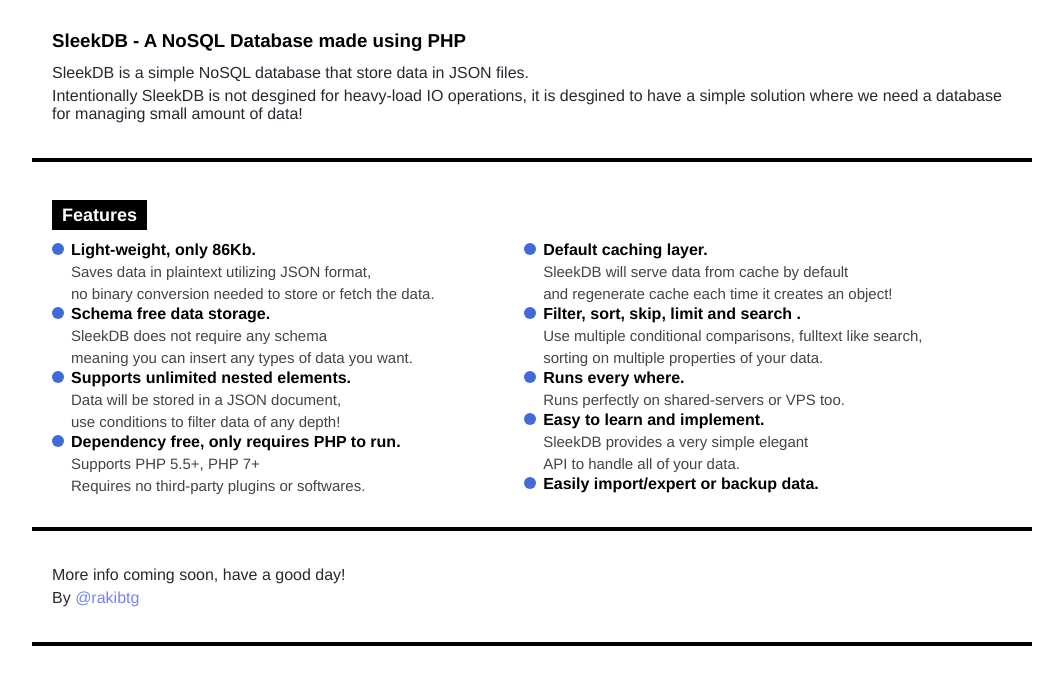
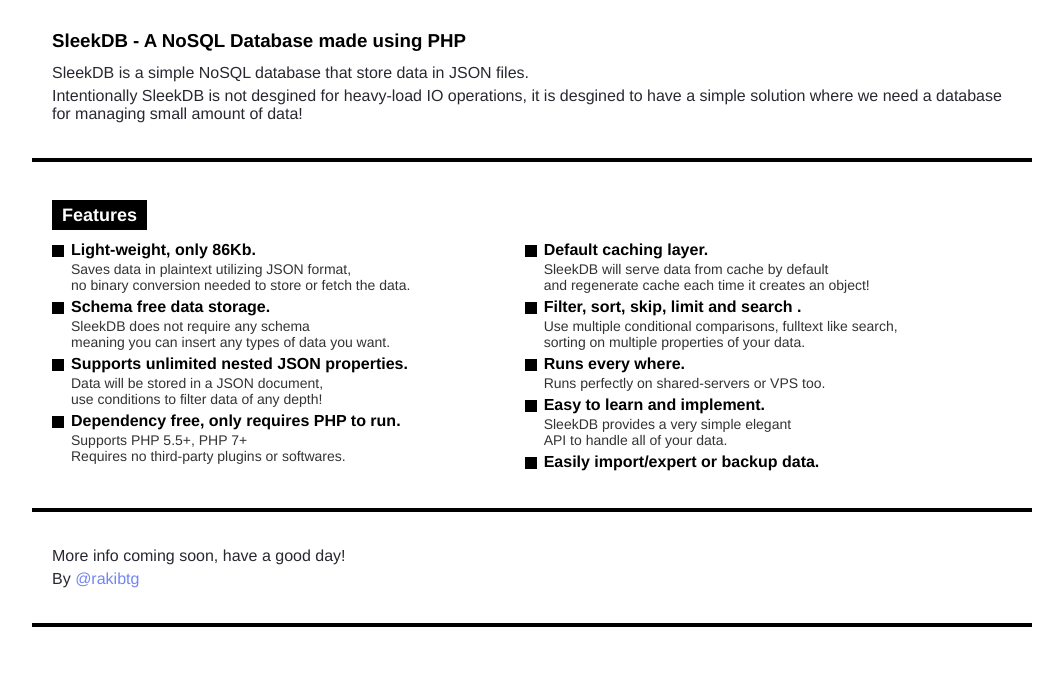
Before and after one commit to SleekDB/sleekdb.github.io, a PHP site: page / in a window 1280 px wide. Shown: the part 85-770 px from the top of the page, without its empty margins (108-1171 px from the left). Run offline with PHP 8.4, Linux system fonts and the light colour scheme; some web fonts are replaced.

Commit message:
design fix

```diff
--- a/app.css
+++ b/app.css
@@ -126,9 +126,10 @@ p {
   display: inline-block;
   min-width: 12px;
   min-height: 12px;
-  background-color: #426bda;
+  background-color: #000;
   margin-right: 5px;
-  border-radius: 100%;
+  margin-top: 4px;
+  position: relative;
 }
 
 .features-block .two-panel {
@@ -153,6 +154,7 @@ h1, h3 {
 
 .list-block {
   display: flex;
+  margin-bottom: 5px;
 }
 
 .list-block .list-icon {
@@ -171,7 +173,6 @@ h1, h3 {
 }
 
 .list-block .list-block-content .list-block-body {
-  line-height: 22px;
-  font-size: 15px;
-  color: #444;
+  font-size: 14px;
+  color: #333;
 }
--- a/index.html
+++ b/index.html
@@ -60,7 +60,7 @@
             <div class="list-icon"><span class="bullet-box"></span></div>
             <div class="list-block-content">
               <div class="list-block-header">
-                Supports unlimited nested elements.
+                Supports unlimited nested JSON properties.
               </div>
               <div class="list-block-body">
                 Data will be stored in a JSON document, <br/>
```
